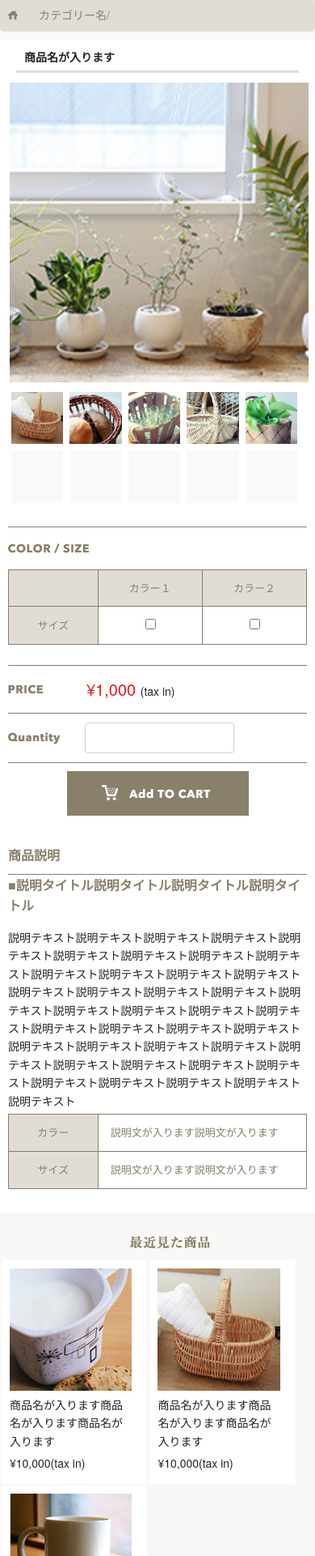
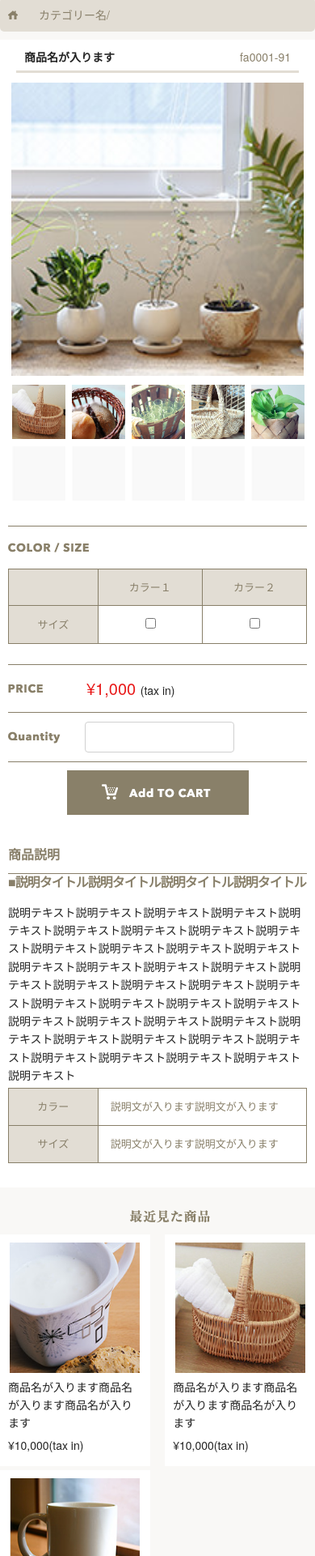
Before and after one commit to dreams-come-true/shopping-site, a plain HTML site: page products.html in a window 390 px wide. Shown: the part 79-2000 px from the top of the page at 81% size. Drawn offline with nearby package versions, Linux system fonts and the light colour scheme; a script that the page names is missing.

Commit message:
2nd commit

```diff
--- a/css/shopping.css
+++ b/css/shopping.css
@@ -127,52 +127,55 @@ header .pc-nav{
 .sp_photo-newitems {
     display:none;
 }
-}
-.sp_photo-newitems{
+.item{
+  width: 30%;
+  padding:5px;
+  background-color: #fff;
+  font-size: 13px;
+  text-align: center;
+
+  }
+ }
+.photo-newitems{
   display: -webkit-flex;
   display: flex;
-  flex-wrap: wrap;
-  box-sizing:border-box;
+  flex-wrap:wrap;
+  justify-content:center;
   }
-
+.item p{
+    text-align: left;
+}
 .item img {
-  width:100%;
+  width:97%;
 }
 @media(max-width:550px){
-.photo-newitems {
+.newitems {
  display:none
 }
-}
 .photo-newitems {
-  display: -webkit-flex;
-  display: flex;
+display: flex;
   flex-wrap: wrap;
+  justify-content:space-between;
   margin-bottom: 20px;
   box-sizing:border-box;
 }
 .item{
-  width: 32.0%;
-  padding: 5px;
-  margin: 0px 2px 2px 2px;
+  width: 42.5%;
+  padding:10px;
+  margin:0;
   background-color: #fff;
-  text-align: left;
   font-size: 13px;
-  box-sizing:border-box;
+  margin-bottom: 5px;
+  text-align:center;
 }
-
-@media(max-width:550px){
-.item{
-  width: 46%;
-  padding: 10px 10px 18px 10px;
-  background-color: #fff;
-  text-align: left;
-  font-size: 13px;
-  box-sizing:border-box;
+.item img{
+    width:97%;
 }
 }
 .photo-popular {
   display: flex;
   flex-wrap: wrap;
+  justify-content:space-between;
   margin-bottom: 20px;
   box-sizing:border-box;
   }
@@ -301,6 +304,7 @@ p{
  .logo{
      text-align: right;
  }
+
  .categorie{
    line-height: 45px;
    padding-top:10px;
@@ -360,13 +364,13 @@ p{
    text-align: center;
    box-sizing:border-box;
    background-color: #fff;
-   padding:10px;
+   padding:10px 10px 10px 10px;
  }
  .about-text li{
    text-align: left;
    list-style: none;
    font-size: 13px;
-   padding:0px 5px;
+   padding:10px 5px;
  }
 .more{
    line-height: 30px;
@@ -402,14 +406,17 @@ p{
    text-align: center;
    box-sizing:border-box;
    background-color: #fff;
-   padding:10px;
+   padding:10px 10px 10px 10px;
  }
  .info-text li{
    text-align: left;
    list-style: none;
   font-size: 13px;
-  padding:0px 5px;
+  padding:0px 5px; 0px 5px
  }
+.info-text li:first-child{
+    padding-top: 10px;
+}
 .more{
    line-height: 30px;
    text-align: center;
@@ -485,20 +492,11 @@ input.search-text{
   display: -webkit-flex;
   display: flex;
   flex-wrap: wrap;
+  justify-content:space-between;
   margin-bottom: 20px;
   box-sizing:border-box;
 }
 
-@media(max-width:550px){
-.item{
-  width: 46%;
-  padding: 10px 18px 10px 10px;
-  background-color: #fff;
-  text-align: left;
-  font-size: 13px;
-  box-sizing:border-box;
-}
-}
 @media(max-width:550px){
 #main{
     padding:0;
@@ -529,11 +527,11 @@ input.search-text{
     margin: 0px;
 }
 .photo-recent {
-  display: -webkit-flex;
   display: flex;
   flex-wrap: wrap;
+  justify-content:space-between;
   margin-bottom: 20px;
-  box-sizing: border-box;
+  box-sizing:border-box;
 }
 
 #left{
@@ -596,19 +594,24 @@ padding:10px;
 padding-bottom:0;
 margin:10px;
 border-bottom:solid #e2ddd4;
+display:flex;
+justify-content:space-between;
 }
-.product-name p{
+.name{
     font-weight: bold;
 }
-
+.number{
+    color:#887f69;
+}
 .products-photo{
     display:flex;
     align-items:flex-start;
     margin-top:0;
     padding-top:0;
+    justify-content:space-between;
 }
-#list_img{
-    list-style:none;
+#display_img {
+    width:70%;
 }
 #display_img img {
   width:100%;
@@ -616,39 +619,73 @@ border-bottom:solid #e2ddd4;
   padding:0px;
   margin:2px;
 }
+
+#list_img{
+    list-style:none;
+    width:25%;
+    display:flex;
+    flex-wrap:wrap;
+}
 #list_img li{
-    margin-top: 0;
+    margin-top: 3px;
     margin-bottom:0;
+    width:46%;
+    margin-left:2px;
 }
 #list_img li img{
-    float:left ;
-   cursor: pointer;
-   list-style:none;
-   width:44%;
-    margin: 2px;
-    padding: 0;
-    box-sizing:border-box;
+    /*width: calc((100% - 16px) / 5);*/
     }
+/*#list_img li img{*/
+/*    float:left ;*/
+/*   cursor: pointer;*/
+/*   list-style:none;*/
+/*    margin:2px;*/
+/*    box-sizing:border-box;*/
+/*}*/
+/*#list_img li:first-child{*/
+/*    margin:2px 2px 2px 0;*/
+/*}*/
+/*#list_img li:last-child{*/
+/*    margin:2px 0 2px 2px;*/
+/*}*/
+/*#list_img{*/
+/*  width: 100%;*/
+/*  background-color: #fff;*/
+/*  text-align: center;*/
+/*  font-size: 13px;*/
+/*  box-sizing:border-box;*/
+/*  display:inline;*/
+/*}*/
+
 @media(max-width:550px){
+.products-photo{
+    display:flex;
+    flex-direction:column;
+}
+#display_img{
+    text-align: center;
+    width:100%;
+}
+#display_img img{
+    width:98%;
+}
 #list_img{
-  width: 100%;
-  background-color: #fff;
-  text-align: center;
-  font-size: 13px;
-  box-sizing:border-box;
-  display:inline;
+    width:100%;
+    display:flex;
+    flex-wrap:wrap;
+    justify-content:space-around;
+}
+#list_img li{
+    width:18%;
+    margin-bottom: 0;
 }
 }
-@media(max-width:550px){
-#list_img li img{
-  cursor: pointer;
-  list-style:none;
-  width:18.5%;
-  margin: 2px;
-  padding:2px;
-  box-sizing:border-box;
-  display:inline;
-}
+/*#list_img li img{*/
+/*  cursor: pointer;*/
+/*  list-style:none;*/
+/*  box-sizing:border-box;*/
+/*  display:inline;*/
+/*}*/
 }
 .pro_img_navi {
  display:flex;
@@ -801,3 +838,9 @@ input{
     width:30%;
     box-sizing: border-box;
 }
+.photo-categorie{
+     margin:0;
+ }
+ .item{
+     margin-bottom: 5px;
+ }
--- a/css/skeleton.css
+++ b/css/skeleton.css
@@ -134,9 +134,9 @@ h1, h2, h3, h4, h5, h6 {
   margin-top: 0;
   margin-bottom: 2rem;
   font-weight: 300; }
-h1 { font-size: 1.8rem; line-height: 1.2;  letter-spacing: 0rem;}
-h2 { font-size: 1.8rem; line-height: 1.5; letter-spacing: -.05rem; }
-h3 { font-size: 1.5rem; line-height: 1.6;  letter-spacing: 0rem; }
+h1 { font-size: 4.0rem; line-height: 1.2;  letter-spacing: -.1rem;}
+h2 { font-size: 3.6rem; line-height: 1.25; letter-spacing: -.1rem; }
+h3 { font-size: 3.0rem; line-height: 1.3;  letter-spacing: -.1rem; }
 h4 { font-size: 2.4rem; line-height: 1.35; letter-spacing: -.08rem; }
 h5 { font-size: 1.8rem; line-height: 1.5;  letter-spacing: -.05rem; }
 h6 { font-size: 1.5rem; line-height: 1.6;  letter-spacing: 0; }
@@ -144,8 +144,8 @@ h6 { font-size: 1.5rem; line-height: 1.6;  letter-spacing: 0; }
 /* Larger than phablet */
 @media (min-width: 550px) {
   h1 { font-size: 5.0rem; }
-  h2 { font-size: 2.4rem; }
-  h3 { font-size: 1.5rem; }
+  h2 { font-size: 4.2rem; }
+  h3 { font-size: 3.6rem; }
   h4 { font-size: 3.0rem; }
   h5 { font-size: 2.4rem; }
   h6 { font-size: 1.5rem; }
--- a/products.html
+++ b/products.html
@@ -84,20 +84,17 @@
   </div>
   <div class="product-box">
     <div class="product-name">
-      <p>商品名が入ります</p>
+      <p class="name">商品名が入ります</p>
+      <p class="number">fa0001-91</p>
     </div>
+
     <div class="products-photo">
-    <div class="row">
-
-      <div class="eight columns" id="display_img">
+        <div id="display_img">
             <img class="u-max-full-width" src="images/top/item_01.jpg" alt="">
         </div>
-
-    <div class="four columns">
-      <div class="pro_img_navi" id="navi">
-      <ul id="list_img" class="clearfix">
-        <li><img src="images/products/pro_img_01.jpg" alt=""></li>
-        <li><img src="images/products/pro_img_02.jpg" alt=""></li>
+        <ul id="list_img">
+            <li><img class="u-max-full-width" src="images/products/pro_img_01.jpg" alt=""></li>
+            <li><img class="u-max-full-width" src="images/products/pro_img_02.jpg" alt=""></li>
             <li><img class="u-max-full-width" src="images/products/pro_img_03.jpg" alt=""></li>
             <li><img class="u-max-full-width" src="images/products/pro_img_04.jpg" alt=""></li>
             <li><img class="u-max-full-width" src="images/products/pro_img_05.jpg" alt=""></li>
@@ -108,9 +105,32 @@
             <li><img class="u-max-full-width" src="images/products/gray_pro_img.jpg" alt=""></li>
         </ul>
     </div>
-    </div>
-    </div>
-  </div>
+
+  <!--<div class="products-photo">-->
+  <!--  <div class="row">-->
+
+  <!--    <div class="eight columns" id="display_img">-->
+  <!--      <img class="u-max-full-width" src="images/top/item_01.jpg" alt="">-->
+  <!--    </div>-->
+
+  <!--  <div class="four columns">-->
+  <!--    <div class="pro_img_navi" id="navi"> -->
+  <!--    <ul id="list_img" class="clearfix">-->
+  <!--      <li><img src="images/products/pro_img_01.jpg" alt=""></li>-->
+  <!--      <li><img src="images/products/pro_img_02.jpg" alt=""></li>-->
+  <!--      <li><img class="u-max-full-width" src="images/products/pro_img_03.jpg" alt=""></li>-->
+  <!--      <li><img class="u-max-full-width" src="images/products/pro_img_04.jpg" alt=""></li>-->
+  <!--      <li><img class="u-max-full-width" src="images/products/pro_img_05.jpg" alt=""></li>-->
+  <!--      <li><img class="u-max-full-width" src="images/products/gray_pro_img.jpg" alt=""></li>-->
+  <!--      <li><img class="u-max-full-width" src="images/products/gray_pro_img.jpg" alt=""></li>-->
+  <!--      <li><img class="u-max-full-width" src="images/products/gray_pro_img.jpg" alt=""></li>-->
+  <!--      <li><img class="u-max-full-width" src="images/products/gray_pro_img.jpg" alt=""></li>-->
+  <!--      <li><img class="u-max-full-width" src="images/products/gray_pro_img.jpg" alt=""></li>-->
+  <!--    </ul>  -->
+  <!--  </div>-->
+  <!--  </div>-->
+  <!--  </div>-->
+  <!--</div>-->
 
     <!-- "phote-categorie" -->
 
@@ -167,7 +187,7 @@
     </table>
       </div>
 　<div class="sp_recentitems">
-   　　<img class="u-max-full-width" src="images/list/title_recent_pro.png" alt="categorieitems" srcset="images/list/title_recent_pro@2x.png 2x">
+   　　<img class="-max-full-width" src="images/list/title_recent_pro.png" alt="categorieitems" srcset="images/list/title_recent_pro@2x.png 2x">
   </div>
 
   <div class="recent-items">
```
Also changed, not shown: index.html (+1 -1 lines). Lines whose indentation alone changed are shown as unchanged.
